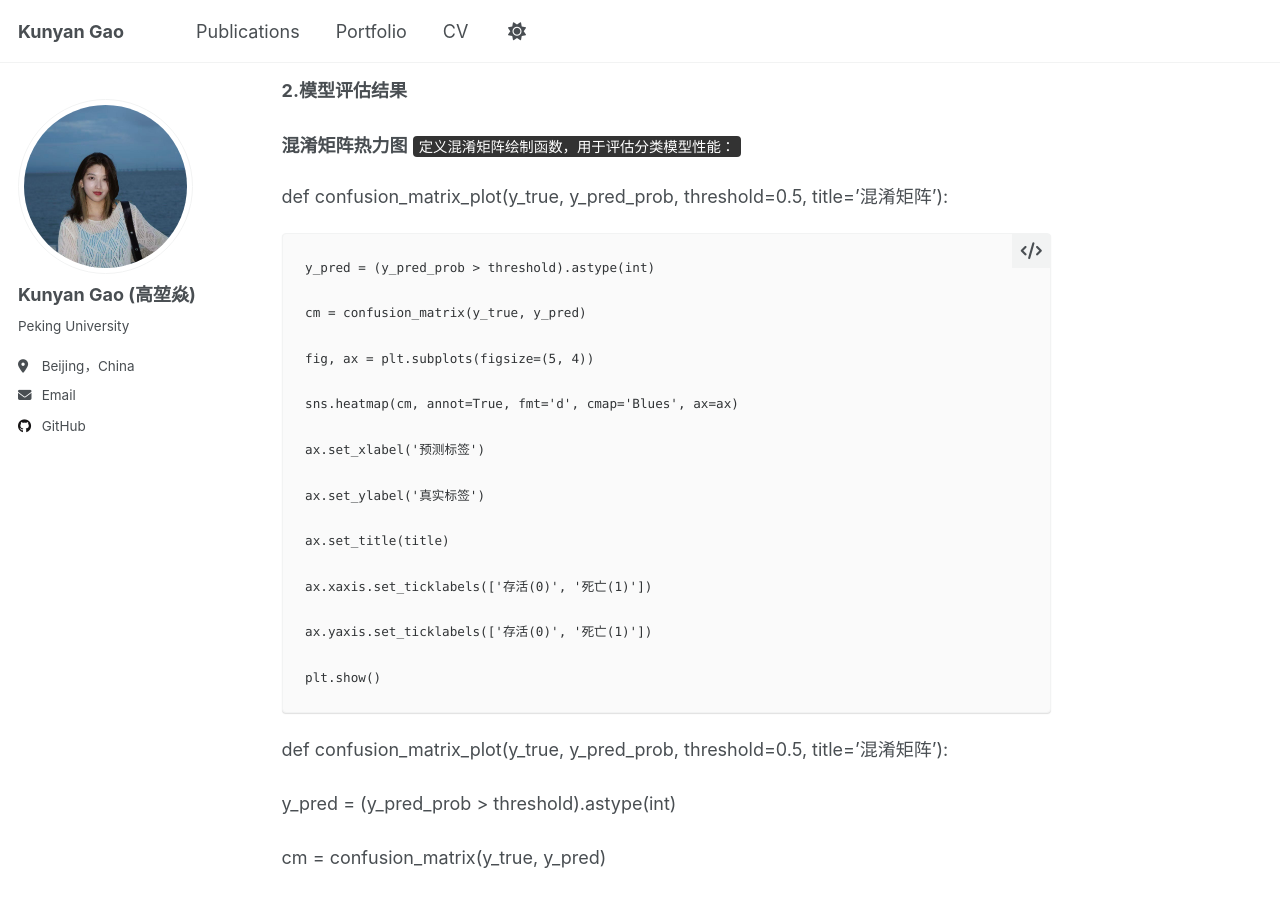
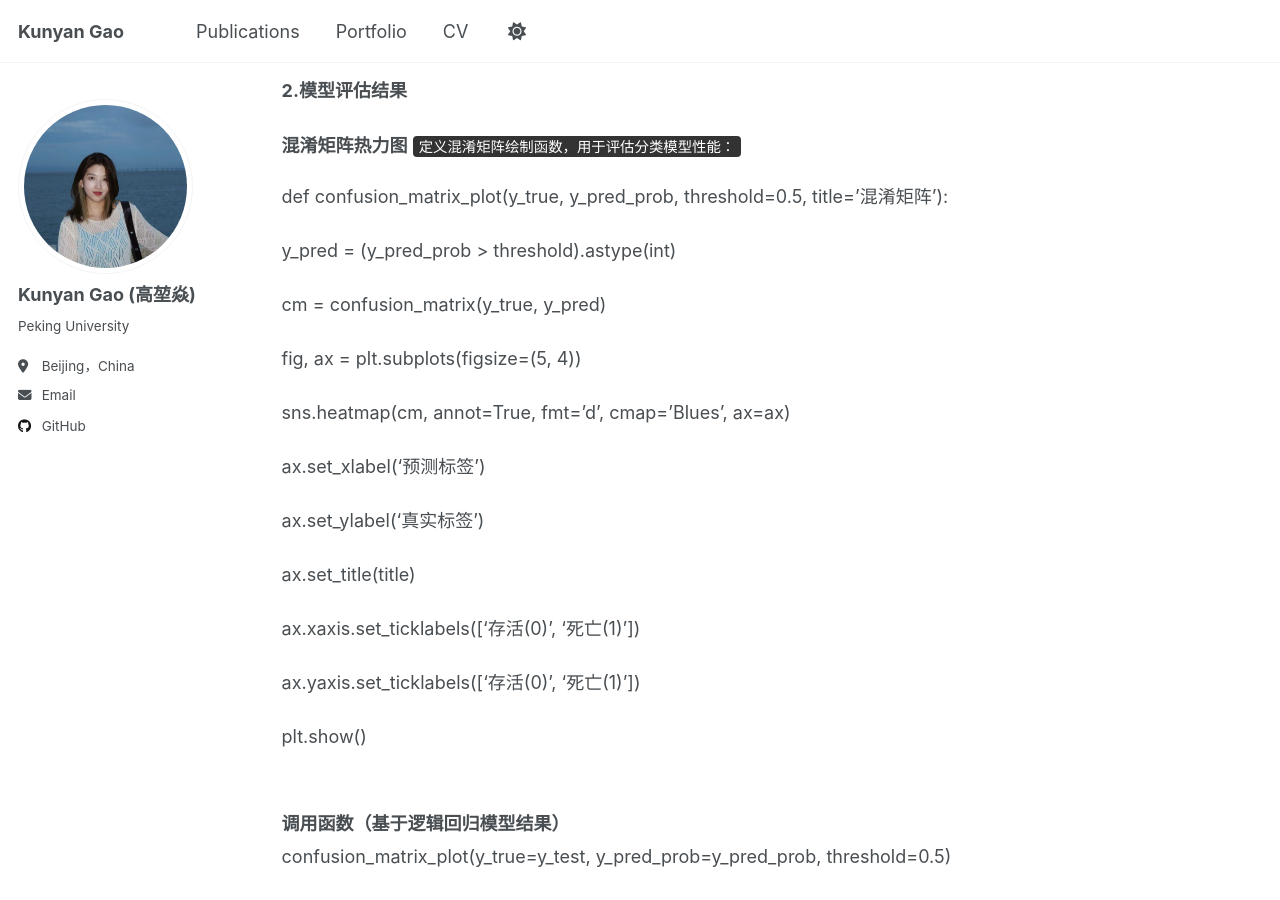
Before and after one commit to Alissa0106/Alissa0106.github.io, a Jekyll site: the page built from _portfolio/python-data-visualization-practice.md, in a window 1280 px wide and 900 px high, scrolled down 2181 px. Built offline with Jekyll 4.4.1, drawn with Linux system fonts in a browser that asks for light colours; a script that is not in the unit is left out.

Commit message:
Update python-data-visualization-practice.md

```diff
--- a/_portfolio/python-data-visualization-practice.md
+++ b/_portfolio/python-data-visualization-practice.md
@@ -61,29 +61,6 @@ plt.show()
 
 **混淆矩阵热力图** <span style="font-size: 0.8em; color: #ffffff; background-color: #333333; padding: 2px 6px; border-radius: 4px;">定义混淆矩阵绘制函数，用于评估分类模型性能：</span>
 
-def confusion_matrix_plot(y_true, y_pred_prob, threshold=0.5, title='混淆矩阵'):
-
-    y_pred = (y_pred_prob > threshold).astype(int)
-
-    cm = confusion_matrix(y_true, y_pred)
-
-    fig, ax = plt.subplots(figsize=(5, 4))
-
-    sns.heatmap(cm, annot=True, fmt='d', cmap='Blues', ax=ax)
-
-    ax.set_xlabel('预测标签')
-
-    ax.set_ylabel('真实标签')
-
-    ax.set_title(title)
-
-    ax.xaxis.set_ticklabels(['存活(0)', '死亡(1)'])
-
-    ax.yaxis.set_ticklabels(['存活(0)', '死亡(1)'])
-
-    plt.show()
-
-
   def confusion_matrix_plot(y_true, y_pred_prob, threshold=0.5, title='混淆矩阵'): <br><br>
     y_pred = (y_pred_prob > threshold).astype(int)<br><br>
     cm = confusion_matrix(y_true, y_pred)<br><br>
```
